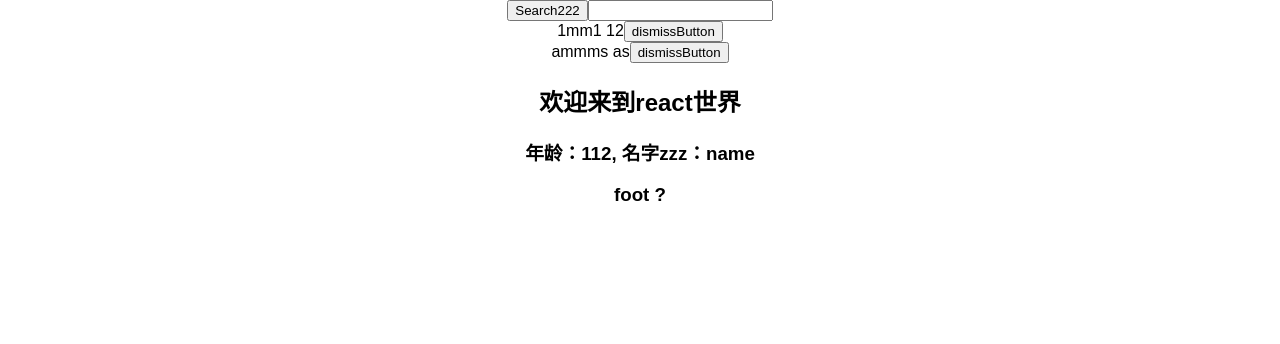
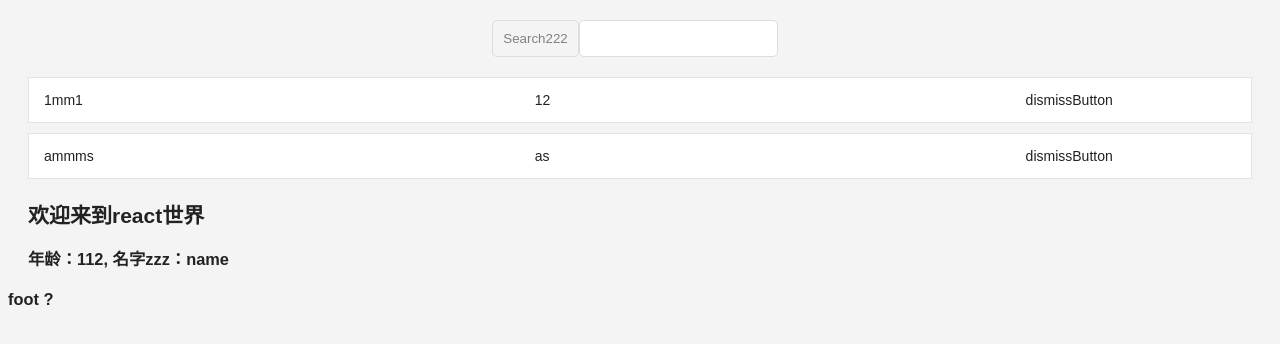
Before and after one commit to lewislinlin/try_road_react, a React (Create React App) app: page / in a window 1280 px wide. Shown: the top 344 px of the page. Built offline with nearby package versions, Linux system fonts and the light colour scheme.

Commit message:
给组件声明样式

```diff
--- a/src/App.css
+++ b/src/App.css
@@ -1,4 +1,4 @@
-.App {
+/* .App {
   text-align: center;
 }
 
@@ -25,4 +25,15 @@
 @keyframes App-logo-spin {
   from { transform: rotate(0deg); }
   to { transform: rotate(360deg); }
-}
+} */
+
+.page { margin: 20px; }
+.interactions { text-align: center; }
+.table { margin: 20px 0; }
+.table-header { display: flex; line-height: 24px; font-size: 16px; padding: 0 10px; justify-content: space-between; }
+.table-empty { margin: 200px; text-align: center; font-size: 16px; }
+.table-row { display: flex; line-height: 24px; white-space: nowrap; margin: 10px 0; padding: 10px; background: #ffffff; border: 1px solid #e3e3e3; }
+.table-header > span { overflow: hidden; text-overflow: ellipsis; padding: 0 5px; }
+.table-row > span { overflow: hidden; text-overflow: ellipsis; padding: 0 5px; }
+.button-inline { border-width: 0; background: transparent; color: inherit; text-align: inherit; -webkit-font-smoothing: inherit; padding: 0; font-size: inherit; cursor: pointer; }
+.button-active { border-radius: 0; border-bottom: 1px solid #38BB6C; }
--- a/src/App.js
+++ b/src/App.js
@@ -66,7 +66,7 @@ class App extends Component {
     // console.info("hot change 2 3 4 6 b");
    const {searchTerm,list} = this.state;
     return (
-      <div className="App"  >
+      <div className="page"  >
           {/* <form>
             <input
              type="text"
@@ -105,12 +105,14 @@ class App extends Component {
             }
           )} */}
 
+       <div className="interactions">
           <Search
             value={searchTerm}
             onChange={this.onSearchChange}
           >
            <button type="button" >Search222</button>
           </Search>
+          </div>
 
           <Table
             list = {list}
@@ -157,18 +159,19 @@ function Search({value,onChange,children}){
    </form>
   );
 }
-
+const smallColumn={width: "10%"};
 const Table = ({list, filterPattern, onDismiss})=>
   // render(){
     // const {list, filterPattern, onDismiss} = this.props;
+
     // return(
-      <div>
+      <div className="table">
       {list.filter(isSearched(filterPattern)).map( item =>
 
-        <div key={item.objectID}>
-          <span>{item.title} </span>
-          <span>{item.author}</span>
-          <span>
+        <div key={item.objectID} className="table-row">
+          <span style={{width: '40%' }}>{item.title} </span>
+          <span style={{width: '40%' }}>{item.author}</span>
+          <span style={{smallColumn }}>
             {/* <button
               onClick={()=>{onDismiss(item.objectID)}}
               type="button"
@@ -178,6 +181,7 @@ const Table = ({list, filterPattern, onDismiss})=>
             </button> */}
             <Button
             onClick={()=>{onDismiss(item.objectID)}}
+            className="button-inline"
             >
             dismissButton
             </Button>
--- a/src/index.css
+++ b/src/index.css
@@ -1,5 +1,13 @@
 body {
-  margin: 0;
+  /* margin: 0;
   padding: 0;
-  font-family: sans-serif;
+  font-family: sans-serif; */
+  color: #222; background: #f4f4f4; font: 400 14px CoreSans, Arial,sans-serif;
 }
+
+ a { color: #222; }
+ a:hover { text-decoration: underline; }
+ ul, li { list-style: none; padding: 0; margin: 0; }
+ input { padding: 10px; border-radius: 5px; outline: none; margin-right: 10px; border: 1px solid #dddddd; }
+ button { padding: 10px; border-radius: 5px; border: 1px solid #dddddd;background: transparent; color: #808080; cursor: pointer; }
+ button:hover { color: #222; } *:focus { outline: none; }
```
